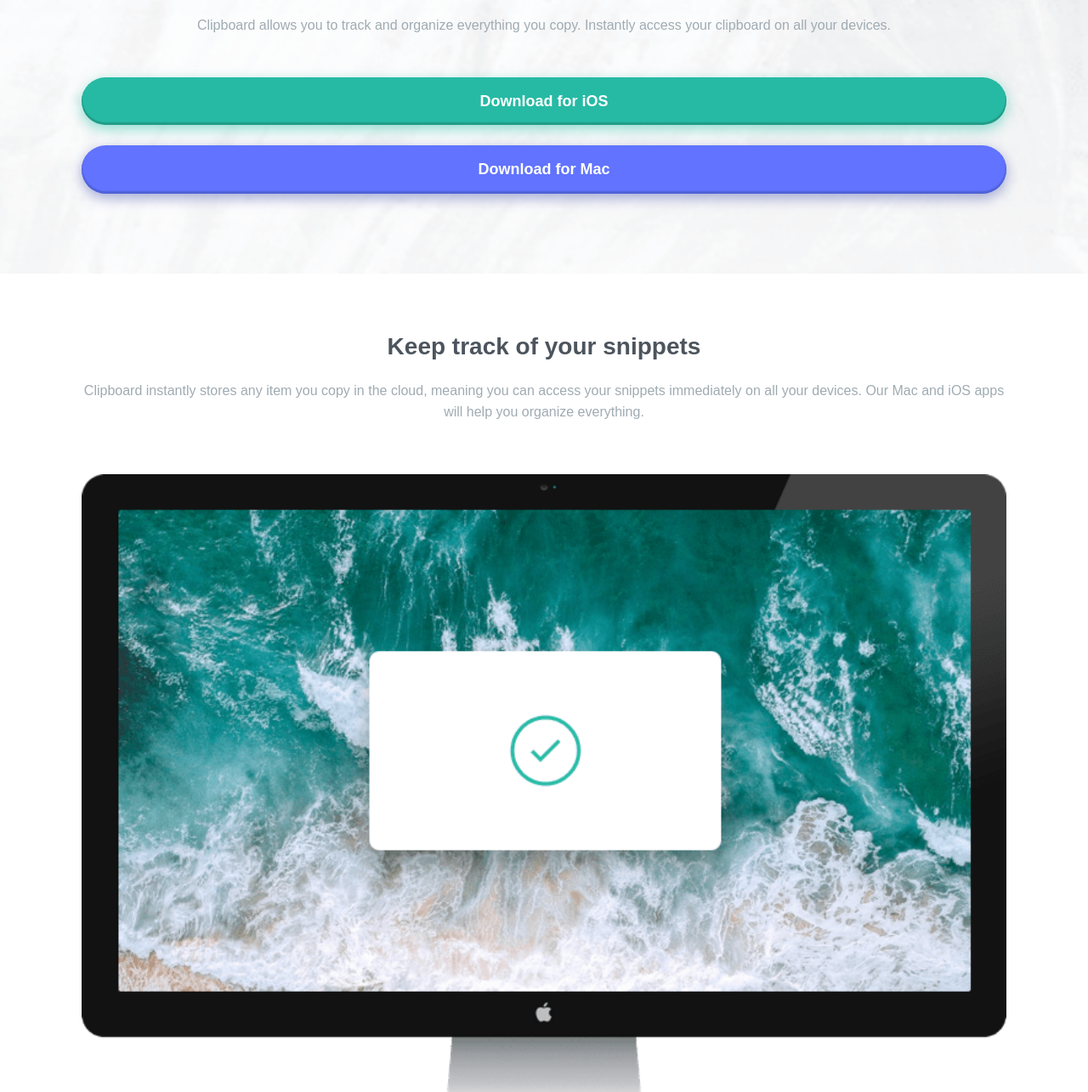
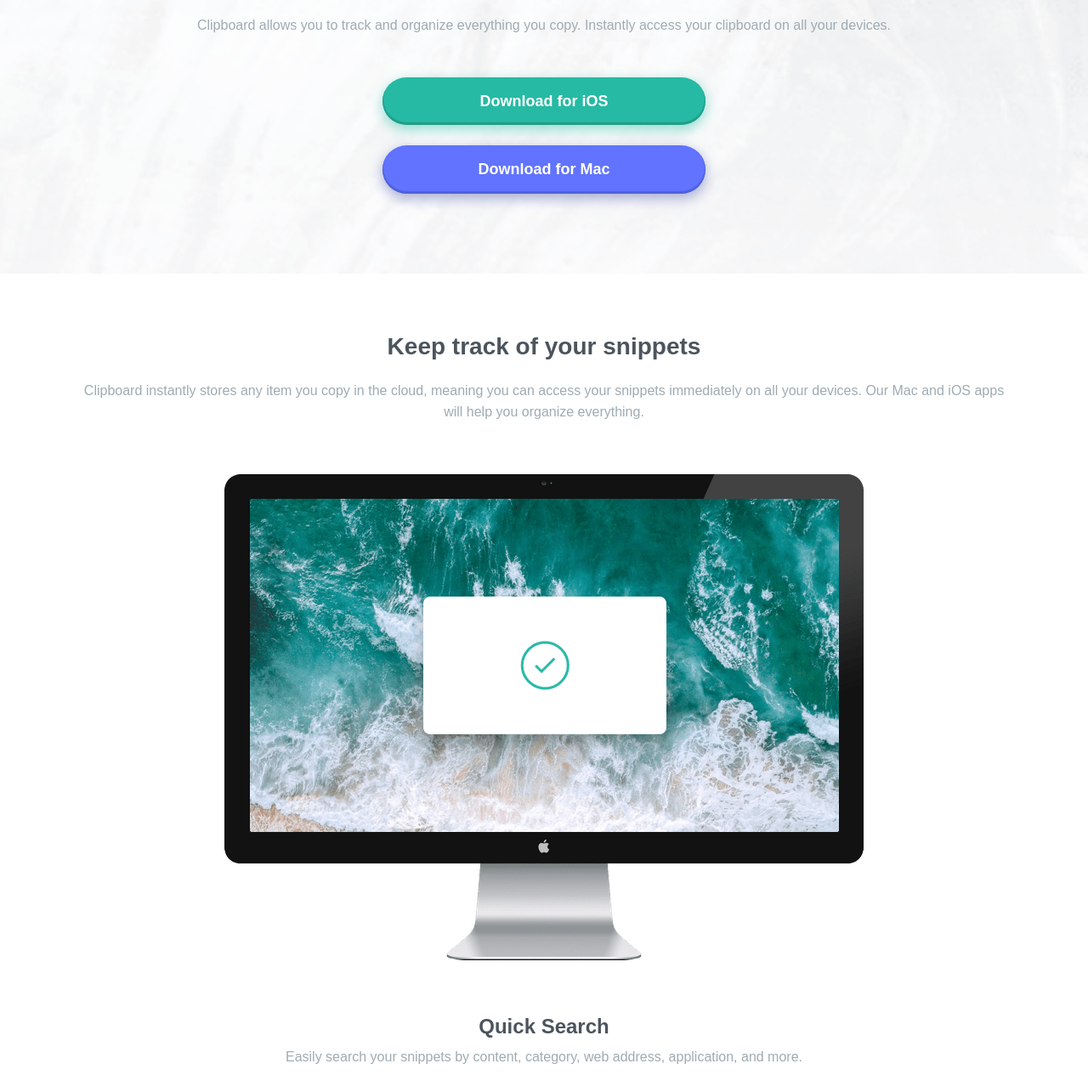
Before and after one commit to charmainelhm/frontend-mentor-clipboard-landing-page, a plain HTML site: page index.html in a window 1280 px wide. Shown: the part 357-1642 px from the top of the page at 85% size. Drawn offline with Linux system fonts and the light colour scheme; a web font is replaced by a local one.

Commit message:
Update max-width of button and image.

```diff
--- a/css/style.css
+++ b/css/style.css
@@ -65,7 +65,7 @@ p {
 
 /* Button */
 .btn {
-  margin: 2.4rem 0; /* to be removed */
+  margin: 2.4rem auto; /* to be removed */
   display: block;
   text-decoration: none;
   text-align: center;
@@ -77,6 +77,7 @@ p {
   transition: opacity 0.1s ease-in-out;
   font-size: var(--fs-500);
   font-weight: 600;
+  max-width: 380px;
 }
 
 .btn:hover,
@@ -147,7 +148,7 @@ p {
 }
 
 .section__img {
-  width: 100%;
+  max-width: 100%;
   margin: 6rem 0;
 }
 
```
